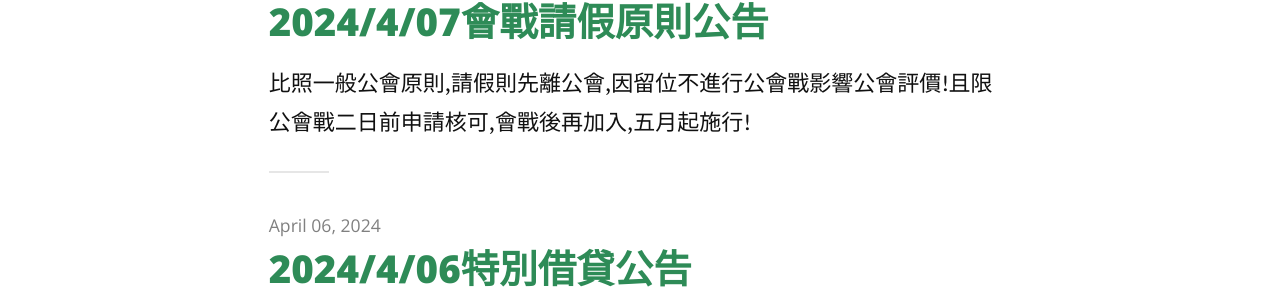
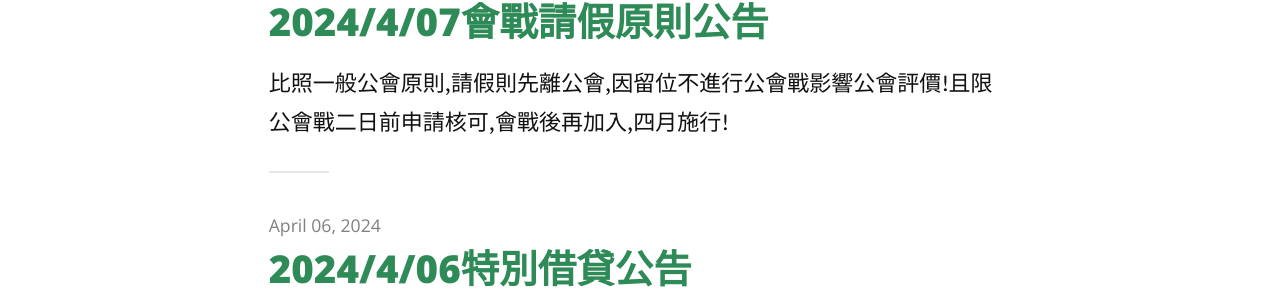
Before and after one commit to jetbomb2012/beloved, a Jekyll site: the page built from index.html, in a window 1280 px wide. Shown: the part 539-840 px from the top of the page. Built offline with Jekyll 4.4.1, drawn with Linux system fonts in a browser that asks for light colours; nearby versions of some CDN libraries; the list of posts is cut into pages by our own code.

Commit message:
Update 2014-04-07-lack-war.markdown

```diff
--- a/_posts/2014-04-07-lack-war.markdown
+++ b/_posts/2014-04-07-lack-war.markdown
@@ -2,7 +2,7 @@
 layout: post
 title:  "2024/4/07會戰請假原則公告"
 date:   2024-4-07
-description: 比照一般公會原則,請假則先離公會,因留位不進行公會戰影響公會評價!且限公會戰二日前申請核可,會戰後再加入,五月起施行!
+description: 比照一般公會原則,請假則先離公會,因留位不進行公會戰影響公會評價!且限公會戰二日前申請核可,會戰後再加入,四月施行!
 
 
 
```
